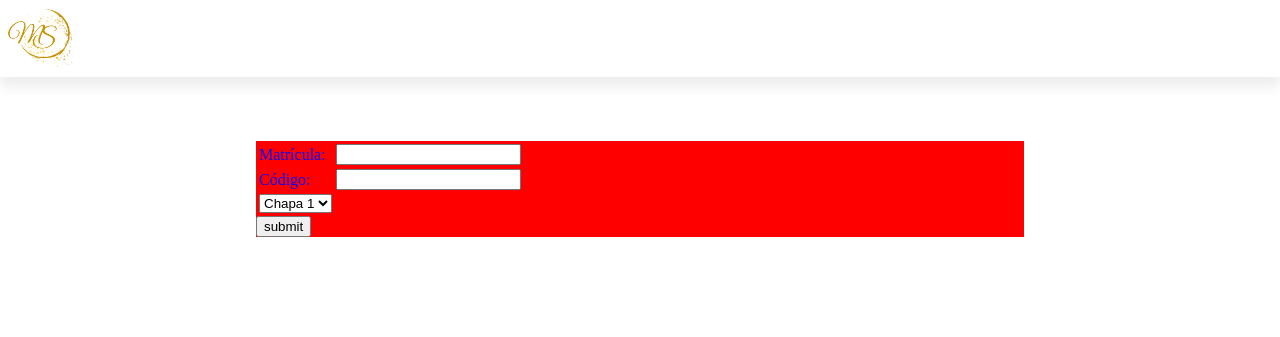
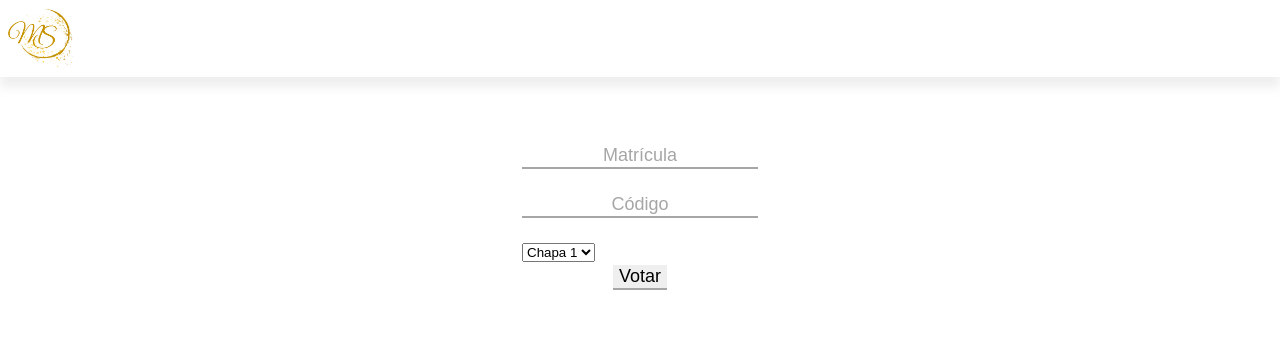
Before and after one commit to MoonSaeCo/votos, a Flask app: page / in a window 1280 px wide. Shown: the top 337 px of the page. Run offline with Flask 3, Linux system fonts and the light colour scheme.

Commit message:
Todas as páginas estão recebendo css

```diff
--- a/static/css/cssGeral.css
+++ b/static/css/cssGeral.css
@@ -3,7 +3,7 @@
 
     /* Da primária a quaternária ainda não foram decididas */
 
-    --cor-primaria:#b7b7b7;
+    --cor-primaria:#a6a6a6;
     --cor-secundaria:#c5d6a1;
     --cor-detalhe: #BDFFCA;
     --cor-terciario:#8EE687;
@@ -27,17 +27,36 @@ header img{
     margin:5px;
 }
 body{
-    color:blue;
     margin: 0;
     padding: 0;
     width: 100%;
     max-width: 100vw;  /* A largura máxima será 100% da largura da viewport */
     max-height: 100vh; /* A altura máxima será 100% da altura da viewport */
+    font-family:Verdana, Tahoma, sans-serif;
+
 }
 body form{
-    background-color: red;
+    background-color: var(--cor-fundo);
     align-items: center;
     margin-left: 20%;
     margin-right: 20%;
     margin-top: 5%;
+    display: flex;
+    flex-direction: column;
+    align-items: center;
+
 }
+
+input{
+    text-align: center;
+    border: none; /* Remove todas as bordas */
+    border-bottom: 2px solid var(--cor-primaria); /* Adiciona uma borda inferior cinza */
+    font-size: large;
+    margin-bottom: 20px;
+}
+input:focus {
+    outline: none; /* Remove o contorno padrão ao focar */
+}
+input::placeholder {
+    color: var(--cor-primaria); /* Altera a cor do placeholder */
+}
--- a/templates/codigo.html
+++ b/templates/codigo.html
@@ -3,6 +3,7 @@
 <head>
     <meta charset="UTF-8">
     <meta name="viewport" content="width=device-width, initial-scale=1.0">
+    <link rel="stylesheet" href="{{ url_for('static', filename='css/cssGeral.css') }}">
     <title>Código</title>
 </head>
 <body>
--- a/templates/index.html
+++ b/templates/index.html
@@ -8,28 +8,24 @@
     <title>Votar</title>
 </head>
 <body>
-    <header><img src="{{ url_for('static', filename='img/logo.png') }}" alt="Minha Imagem"></header>
+    <header><img src="{{ url_for('static', filename='img/logo.png') }}" ></header>
     <form action="/upload" method="post" enctype="multipart/form-data">
         <table>
             <tr>
-                <td><label for="matricula">Matrícula: </label></td>
-                <td><input type="text" name="matricula" id="matricula"></td>
+                <td><input type="text" name="matricula" id="matricula" placeholder="Matrícula"></td>
             </tr>
             <tr>
-                <td><label for="codigo">Código: </label></td>
-                <td><input type="text" name="codigo" id="codigo"></td>
+                <td><input type="text" name="codigo" id="codigo" placeholder="Código"></td>
             </tr>
             <tr>
-                <td><select name="voto" id="voto">
-
-                </select></td>
+                <td><select name="voto" id="voto"></select></td>
             </tr>
         </table>
 
 
 
 
-        <input type="submit" value="submit" name="submit">
+        <input type="submit" value="Votar" name="submit">
     </form>
 </body>
 <script defer>
```
Also changed, not shown: templates/login_mesario.html (+4 -5 lines), templates/mesario.html (+5 -3 lines).
